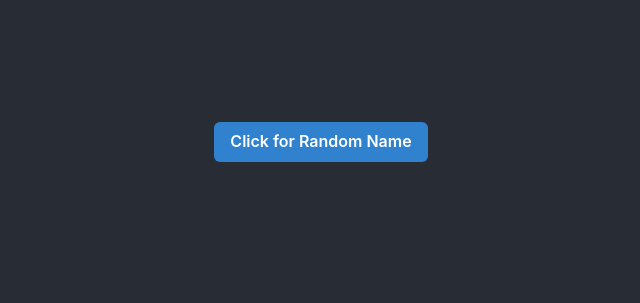
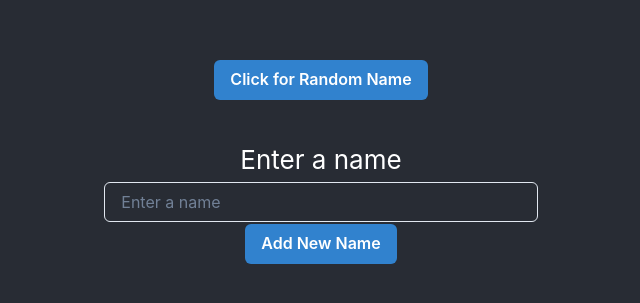
Before and after one commit to CharleeBrown/EntryApp, a React (Create React App) app: page / in a window 1280 px wide. Shown: the part 259-562 px from the top of the page, without its empty margins (319-959 px from the left). Built offline with nearby package versions, Linux system fonts and the light colour scheme.

Commit message:
Split functionality into components

```diff
--- a/src/App.js
+++ b/src/App.js
@@ -1,10 +1,10 @@
 //import logo from './logo.svg';
 import './App.css';
 import * as React from "react";
-import {ChakraProvider} from '@chakra-ui/react';
+import {ChakraProvider, Box} from '@chakra-ui/react';
 import DataGrab from './components/DataGrab/DataGrab'
 import { Link } from "react-router-dom";
-
+import AddName from './components/AddName/AddName'
 function App() {
 
 
@@ -12,7 +12,10 @@ function App() {
     <ChakraProvider>
     <div className="App">
       <header className="App-header">
-        <DataGrab></DataGrab>
+        <Box p='10'>
+          <DataGrab></DataGrab>
+          </Box>
+        <AddName></AddName>
       </header>
     </div>
     </ChakraProvider>
--- a/src/components/AddName/AddName.js
+++ b/src/components/AddName/AddName.js
@@ -1,12 +1,25 @@
 import React from 'react';
 import PropTypes from 'prop-types';
 import styles from './AddName.module.css';
+import {ChakraProvider, Input, Text, Box, Button} from '@chakra-ui/react';
+import {useState} from 'react';
+function AddName(name){
+    let url = "data-api.fly.dev";
+    const [names, setName] = useState();
 
-function AddName(){
+    const sendName = event => {
+
+      fetch(url,{method:'POST', body:JSON.stringify({names})})
+      console.log(names)
+    }
   return (
-  <div className={styles.AddName}>
-    AddName Component
-  </div>
+    <ChakraProvider>
+  <Box className={styles.AddName}>
+    <Text>Enter a name</Text>
+    <Input placeholder="Enter a name"  onChange={e=> setName(e.target.value)}></Input>
+    <Button colorScheme="blue" onClick={sendName}>Add New Name</Button>
+  </Box>
+  </ChakraProvider>
 );
 }
 AddName.propTypes = {};
--- a/src/components/DataGrab/DataGrab.js
+++ b/src/components/DataGrab/DataGrab.js
@@ -10,11 +10,11 @@ function DataGrab(){
   const [user, setUser] = useState();
   async function handleKey(event){
 
-    await sendData();
+    await reqData();
 
   }
 
-  async function sendData(){
+  async function reqData(){
 
     //console.log(rnd);
     let url = "https://testing-api-one.herokuapp.com/";
```
